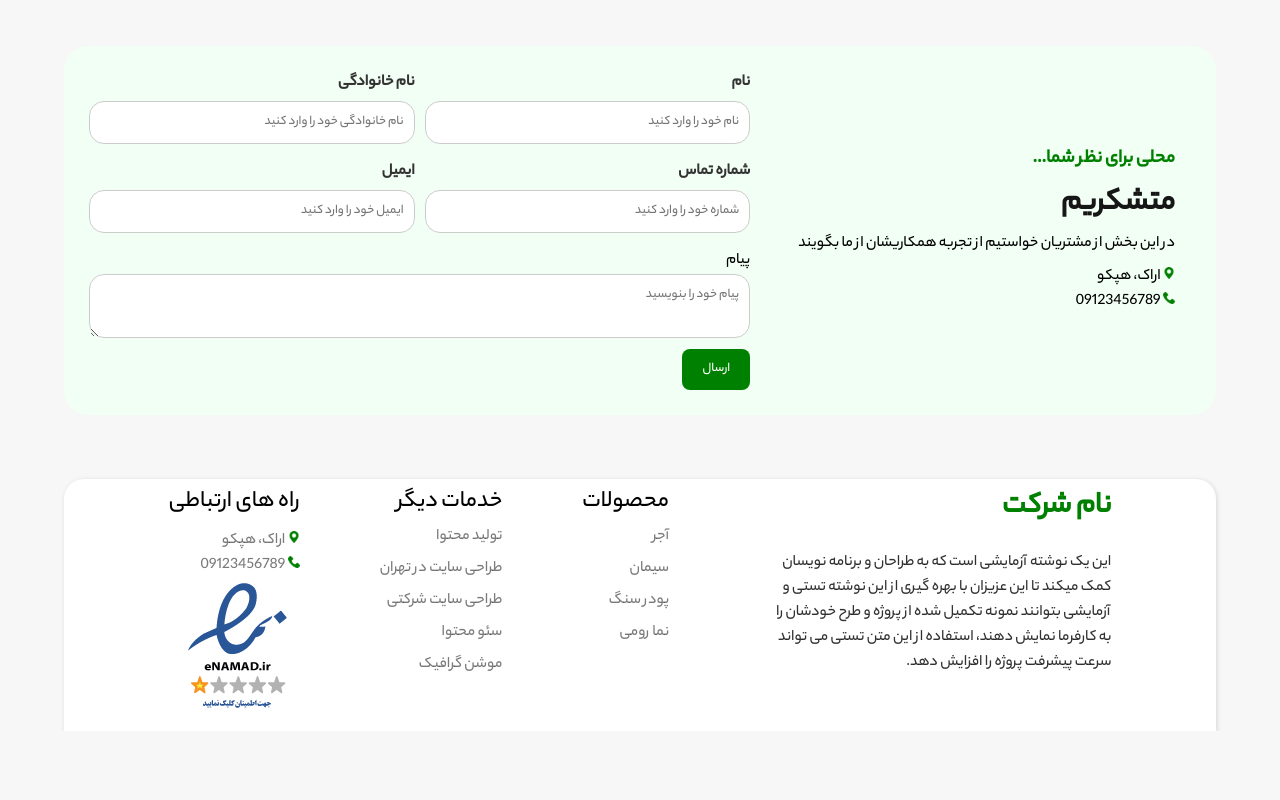
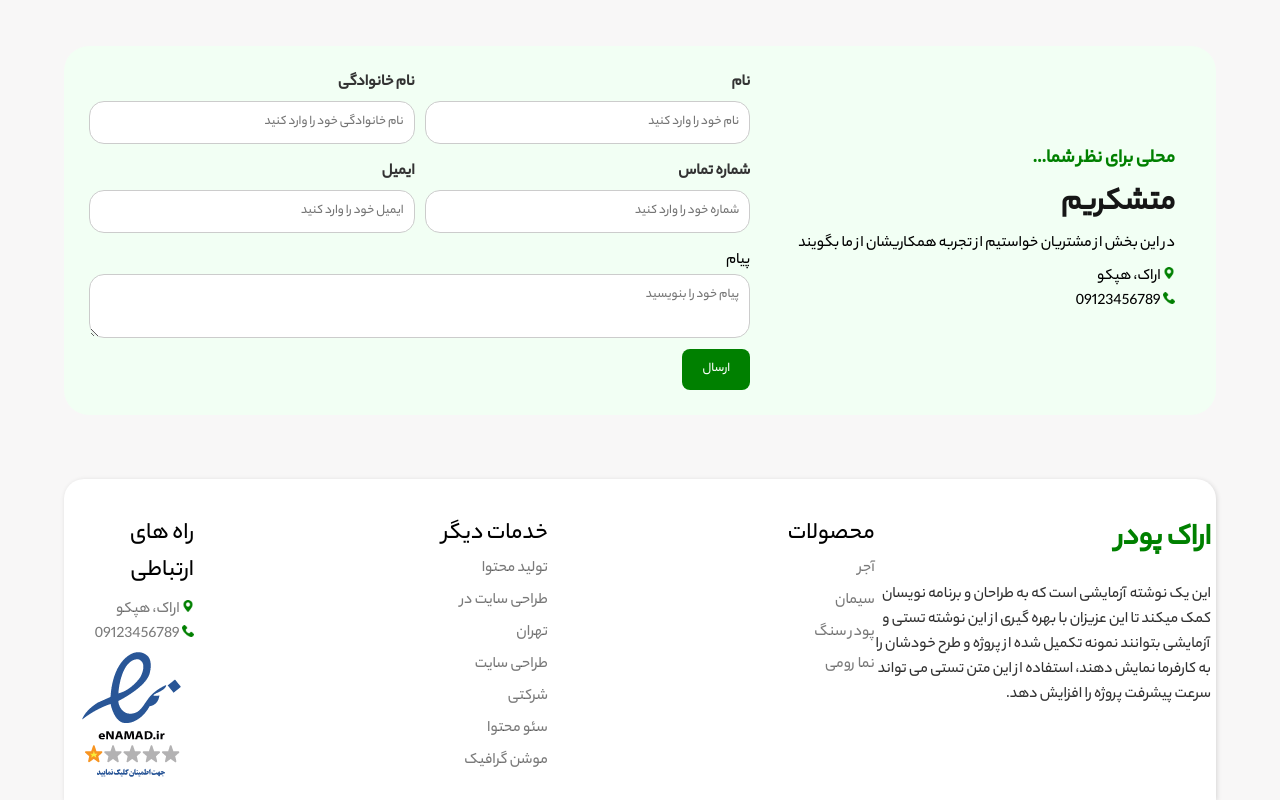
Before and after one commit to mohammadteow/arak-poodr, a plain HTML site: page index.html in a window 1280 px wide. Shown: the part 2710-3510 px from the top of the page. Before the commit the page ends 3441 px from the top, so only its background shows below. Drawn offline with Linux system fonts and the light colour scheme.

Commit message:
fix bug #4

```diff
--- a/css/style.css
+++ b/css/style.css
@@ -486,11 +486,13 @@ body {
 
 .footer-Links {
     display: flex;
-    gap: 5rem;
+    gap: 15rem;
+    margin-top: 2rem;
 }
 
 .info-Text {
     width: 30%;
+     margin-top: 2rem;
 }
 
 .info-Text h2 {
--- a/index.html
+++ b/index.html
@@ -237,7 +237,7 @@
    <footer class="Footer-Sec">
         <div class="footer-Card">
             <div class="info-Text">
-                <h2>نام شرکت</h2>
+                <h2>اراک پودر</h2>
                 <p> این یک نوشته آزمایشی است که به طراحان و برنامه نویسان کمک میکند تا این عزیزان با بهره گیری از این
                     نوشته تستی و آزمایشی بتوانند نمونه تکمیل شده از پروژه و طرح خودشان را به کارفرما نمایش دهند، استفاده
                     از این متن تستی می تواند سرعت پیشرفت پروژه را افزایش دهد.
```
